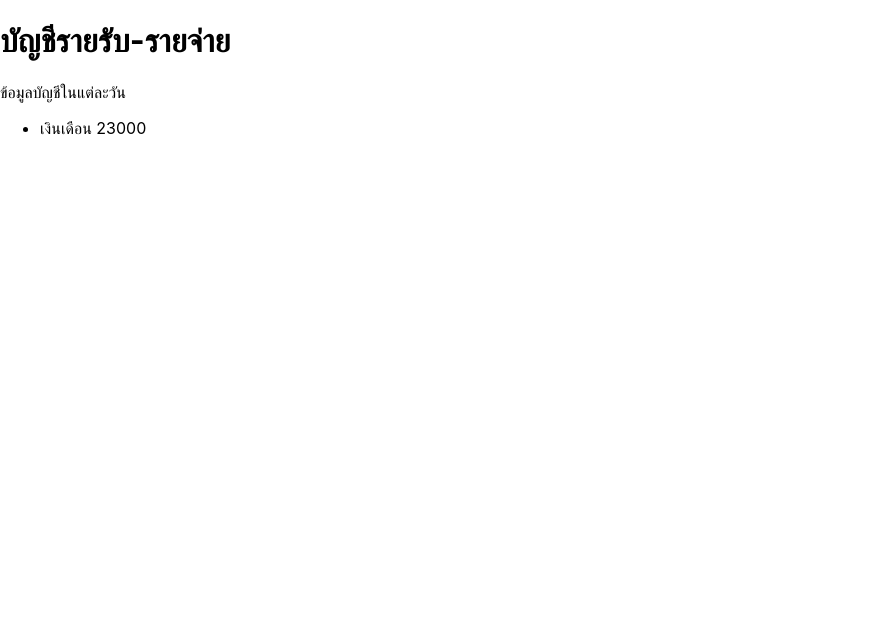
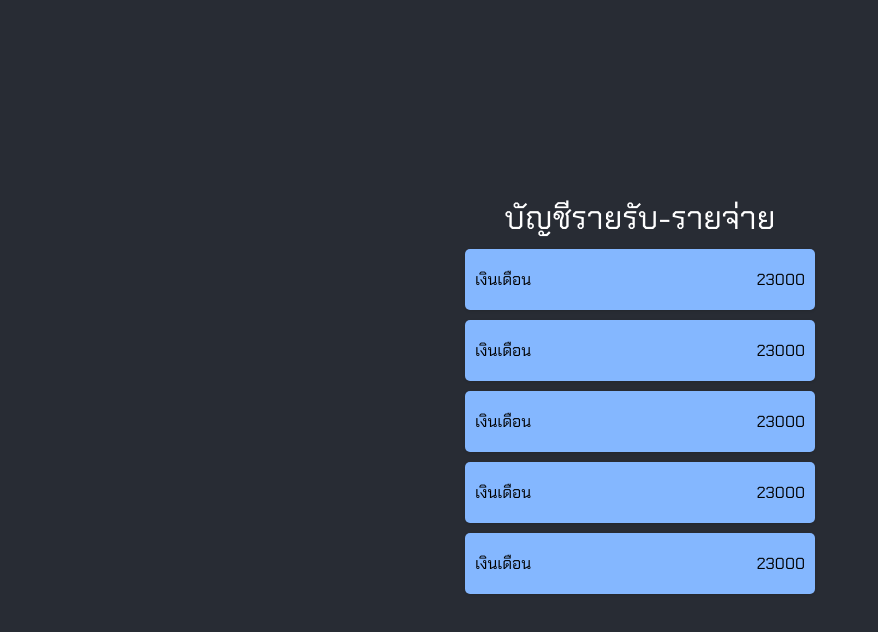
Before and after one commit to kanisornteen/Practice-React, a React (Create React App) app in the folder MyApplication/react-basic/: page / in a window 1280 px wide. Shown: the top 632 px of the page, without its empty margins (0-878 px from the left). Built offline with nearby package versions, Linux system fonts and the light colour scheme.

Commit message:
CSS
Add CSS

```diff
--- a/MyApplication/react-basic/public/index.html
+++ b/MyApplication/react-basic/public/index.html
@@ -24,7 +24,7 @@
       work correctly both with client-side routing and a non-root public URL.
       Learn how to configure a non-root public URL by running `npm run build`.
     -->
-    <title>React App</title>
+    <title>บันทึกรายรับ - รายจ่าย</title>
   </head>
   <body>
     <noscript>You need to enable JavaScript to run this app.</noscript>
--- a/MyApplication/react-basic/src/App.js
+++ b/MyApplication/react-basic/src/App.js
@@ -1,15 +1,15 @@
 import Transaction from "./component/Transaction";
+import './component/App.css'
 
-const Title = ()=> <h1>บัญชีรายรับ-รายจ่าย</h1>
-const Description = ()=> <p>ข้อมูลบัญชีในแต่ละวัน</p>
+const topCss = {color:'white', textAlign:'center'};
+const Title = ()=> <h1 style={topCss}>บัญชีรายรับ-รายจ่าย</h1>
 
 function App() {
   return (
-    <>
+    <div className="container">
       <Title />
-      <Description />
       <Transaction />
-    </>
+    </div>
   );
 }
 
--- /dev/null
+++ b/MyApplication/react-basic/src/component/App.css
@@ -0,0 +1,24 @@
+@import url('https://fonts.googleapis.com/css2?family=Chakra+Petch:ital,wght@0,300;0,400;0,500;0,600;0,700;1,300;1,400;1,500;1,600;1,700&display=swap');
+
+* {
+  box-sizing: border-box;
+  margin: 0;
+  font-family: "Chakra Petch", sans-serif;
+  font-weight: 400;
+  font-style: normal;
+}
+
+body {
+  background-color: #282c34;
+  display: flex;
+  flex-direction: column;
+  justify-content: center;
+  align-items: center;
+  min-height: 100vh;
+  margin: 0;
+}
+
+.container {
+  margin: 30px auto;
+  width: 350px;
+}
--- a/MyApplication/react-basic/src/component/Items.js
+++ b/MyApplication/react-basic/src/component/Items.js
@@ -1,3 +1,11 @@
-const Items = ()=> <li>เงินเดือน <span>23000</span></li>
+const Items = ()=> {
+    const title = "เงินเดือน";
+    const amount = 23000
+    return (
+        <>
+            <li>{title} <span>{amount}</span></li>
+        </>
+    );
+}
 
 export default Items
--- /dev/null
+++ b/MyApplication/react-basic/src/component/Transaction.css
@@ -0,0 +1,16 @@
+.container-item {
+    list-style: none;
+    padding: 0;
+    margin-bottom: 40px;
+}
+
+.container-item li{
+    background-color: #84b7ff;
+    box-shadow: 0 1px 3px rgba(0, 0, 0, 0.12);
+    border-radius: 5px;
+    padding: 20px 10px;
+    color: #000000;
+    display: flex;
+    justify-content: space-between;
+    margin: 10px 0;
+}
--- a/MyApplication/react-basic/src/component/Transaction.js
+++ b/MyApplication/react-basic/src/component/Transaction.js
@@ -1,8 +1,13 @@
 import Items from "./Items";
+import './Transaction.css'
 
 const Transaction = ()=> {
     return (
-        <ul>
+        <ul className="container-item">
+            <Items />
+            <Items />
+            <Items />
+            <Items />
             <Items />
         </ul>
     );
```
Also changed, not shown: MyApplication/react-basic/src/App.css (deleted, +0 -38 lines).
